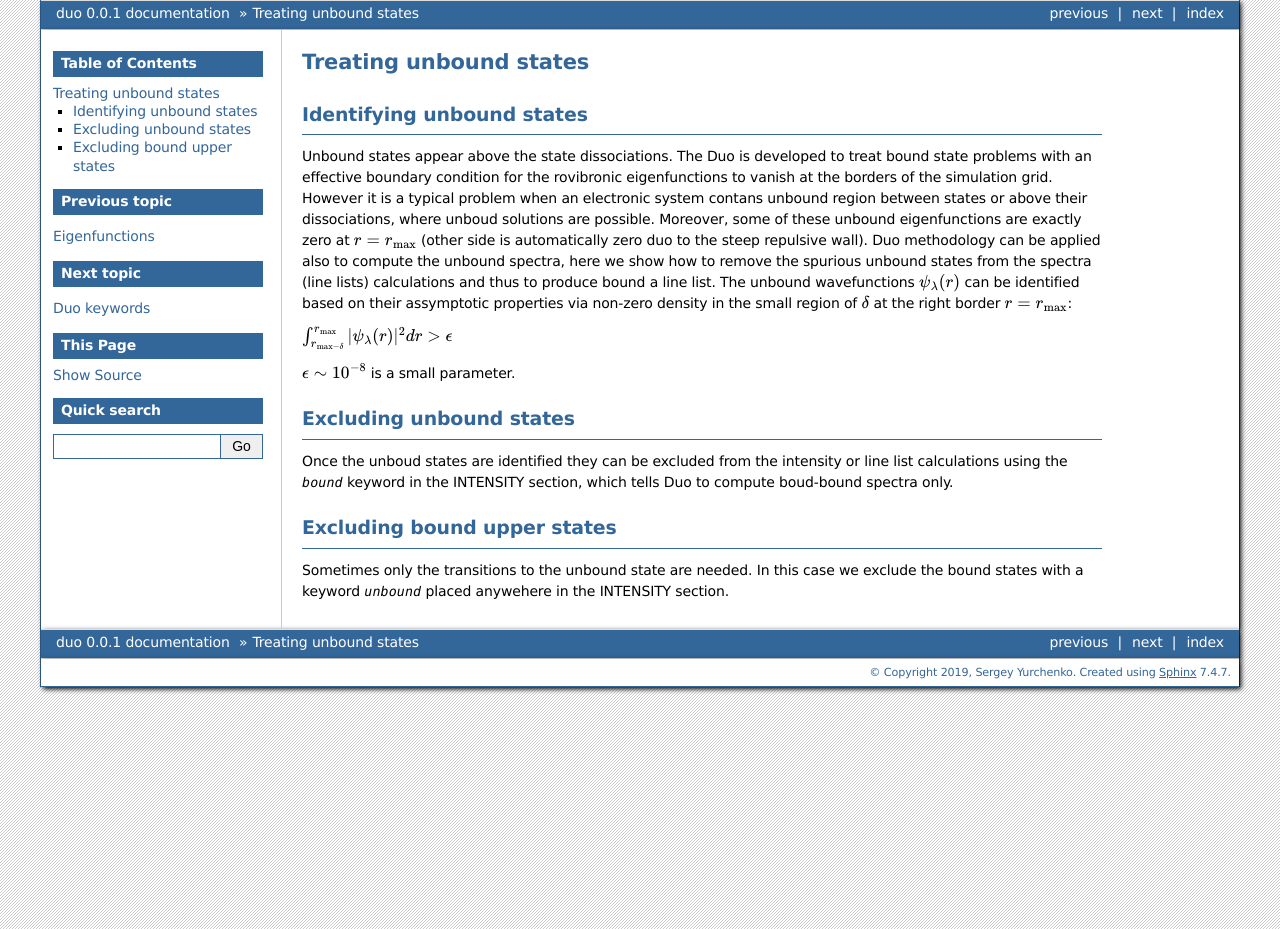
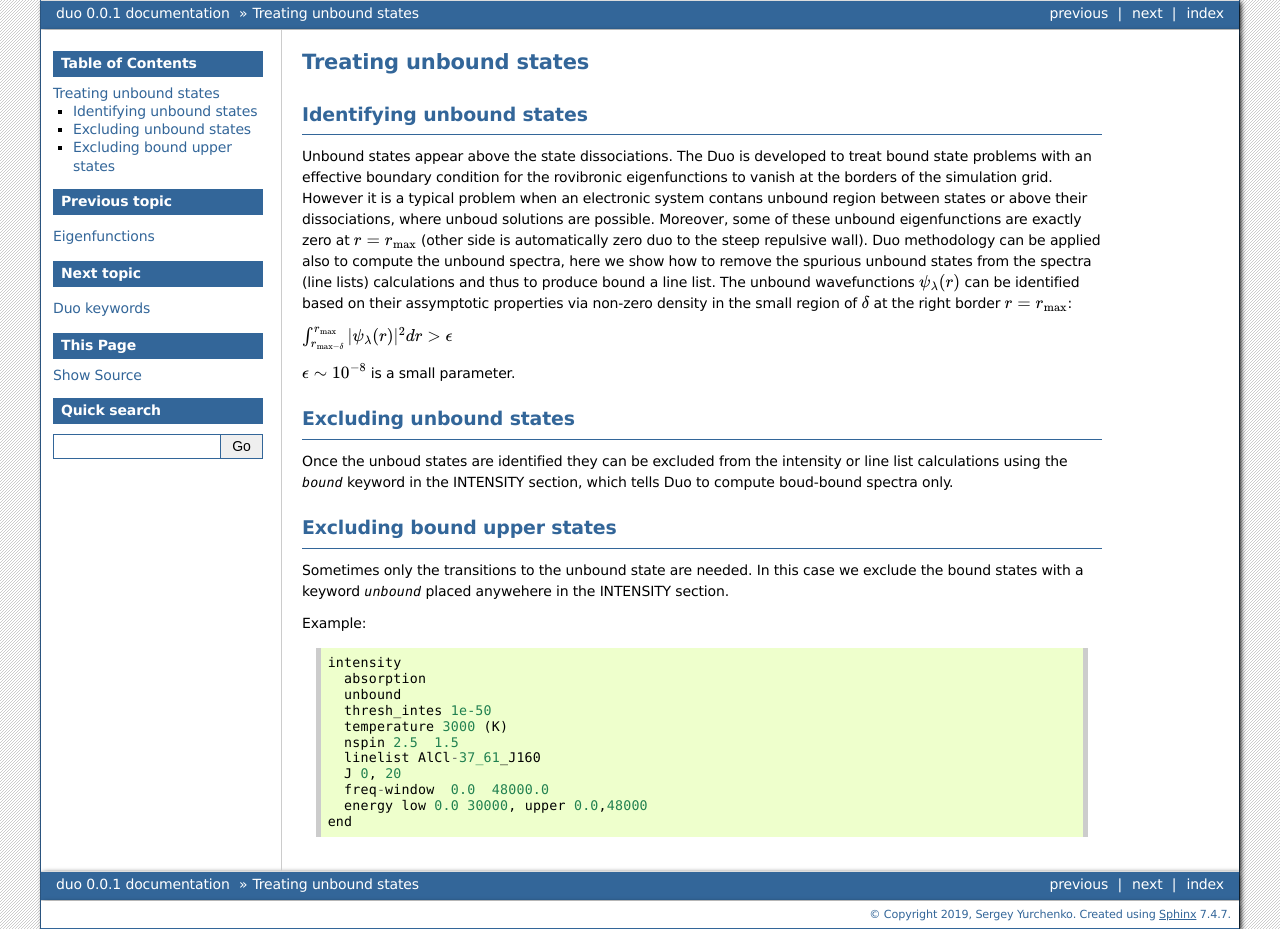
Before and after one commit to Trovemaster/Duo, a Sphinx documentation site: the page built from docs/source/unbound.rst, in a window 1280 px wide. Built offline with Sphinx 7.4.7, drawn with Linux system fonts in a browser that asks for light colours; formulas are drawn with MathJax 3.

Commit message:
example of unbound input

```diff
--- a/docs/source/unbound.rst
+++ b/docs/source/unbound.rst
@@ -30,3 +30,18 @@ Excluding  bound upper states
 
 Sometimes only the transitions to the unbound state are needed. In this case we exclude the bound states with a keyword `unbound` placed anywehere in the
 INTENSITY section.
+
+Example:
+::
+
+  intensity
+    absorption
+    unbound
+    thresh_intes 1e-50
+    temperature 3000 (K)
+    nspin 2.5  1.5
+    linelist AlCl-37_61_J160
+    J 0, 20
+    freq-window  0.0  48000.0
+    energy low 0.0 30000, upper 0.0,48000
+  end
```
